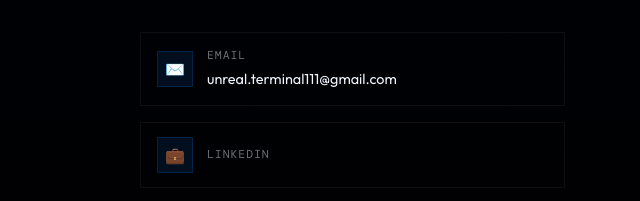
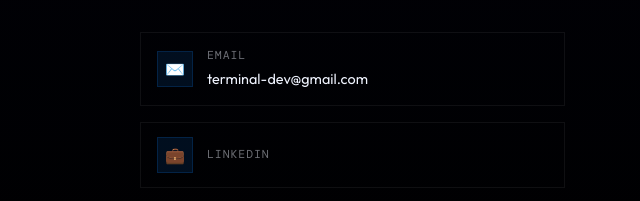
Before and after one commit to unreal-terminal/website, a plain HTML site: page index.html in a window 1280 px wide. Shown: the part 5960-6161 px from the top of the page, 0-640 px from the left. Drawn offline with nearby package versions, Linux system fonts and the light colour scheme; a web font is replaced by a local one.

Commit message:
Update index.html

```diff
--- a/index.html
+++ b/index.html
@@ -2035,7 +2035,7 @@
                         <div class="channel-icon">✉️</div>
                         <div>
                             <span class="channel-label">EMAIL</span>
-                            <span class="channel-val">unreal.terminal111@gmail.com</span>
+                            <span class="channel-val">terminal-dev@gmail.com</span>
                         </div>
                     </div>
                     <div class="channel">
@@ -2114,7 +2114,8 @@
     </footer>
 
     <script>
-        //this website is made just for fun
+        //this website is made just for fun and these qualifications mentioned are not entirely true (quite some it tho')
+       //ALSO i love web development but lack experience in frontend and backend
         (function () {
             const canvas = document.getElementById('particles');
             const ctx = canvas.getContext('2d');
```
